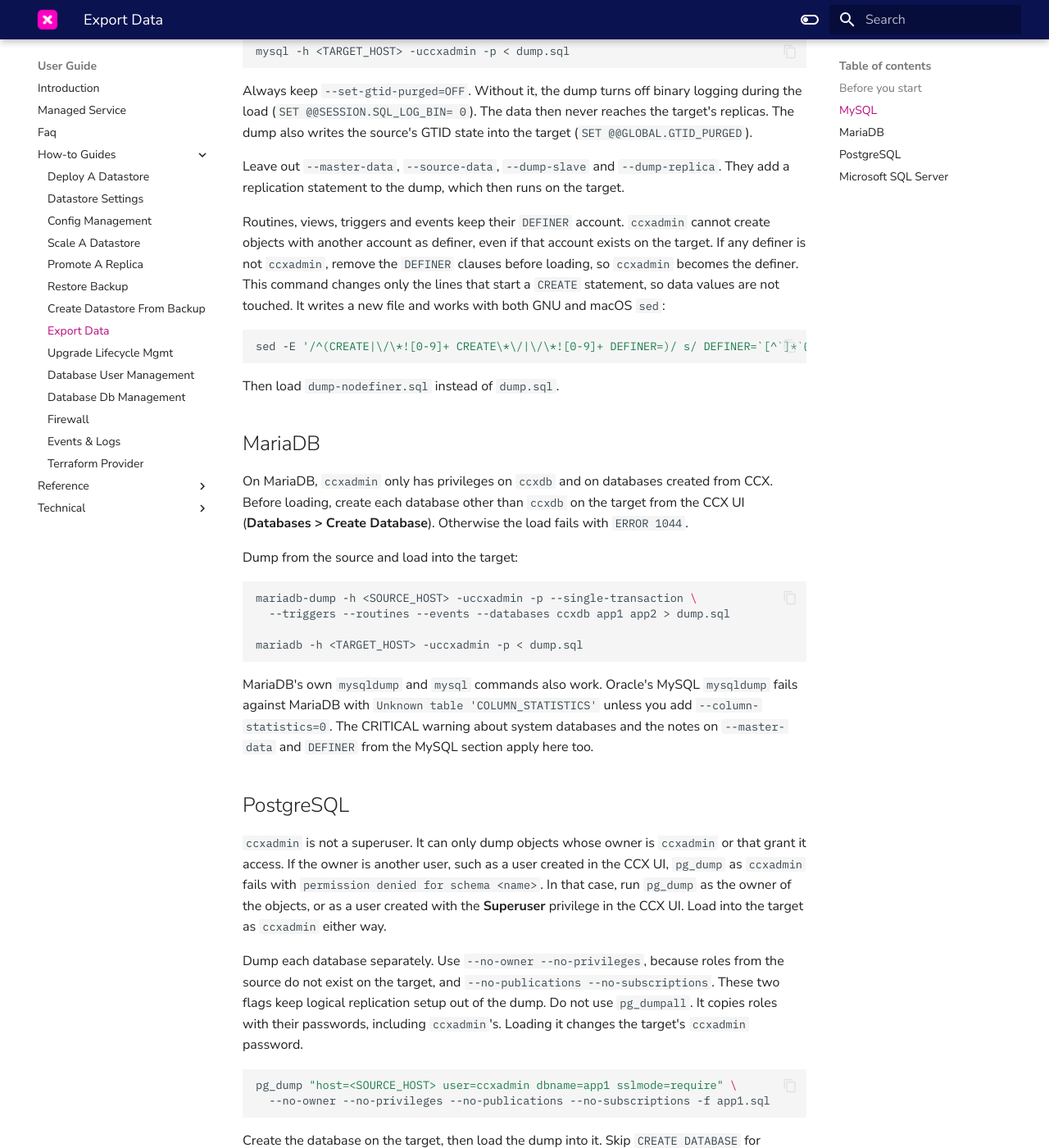
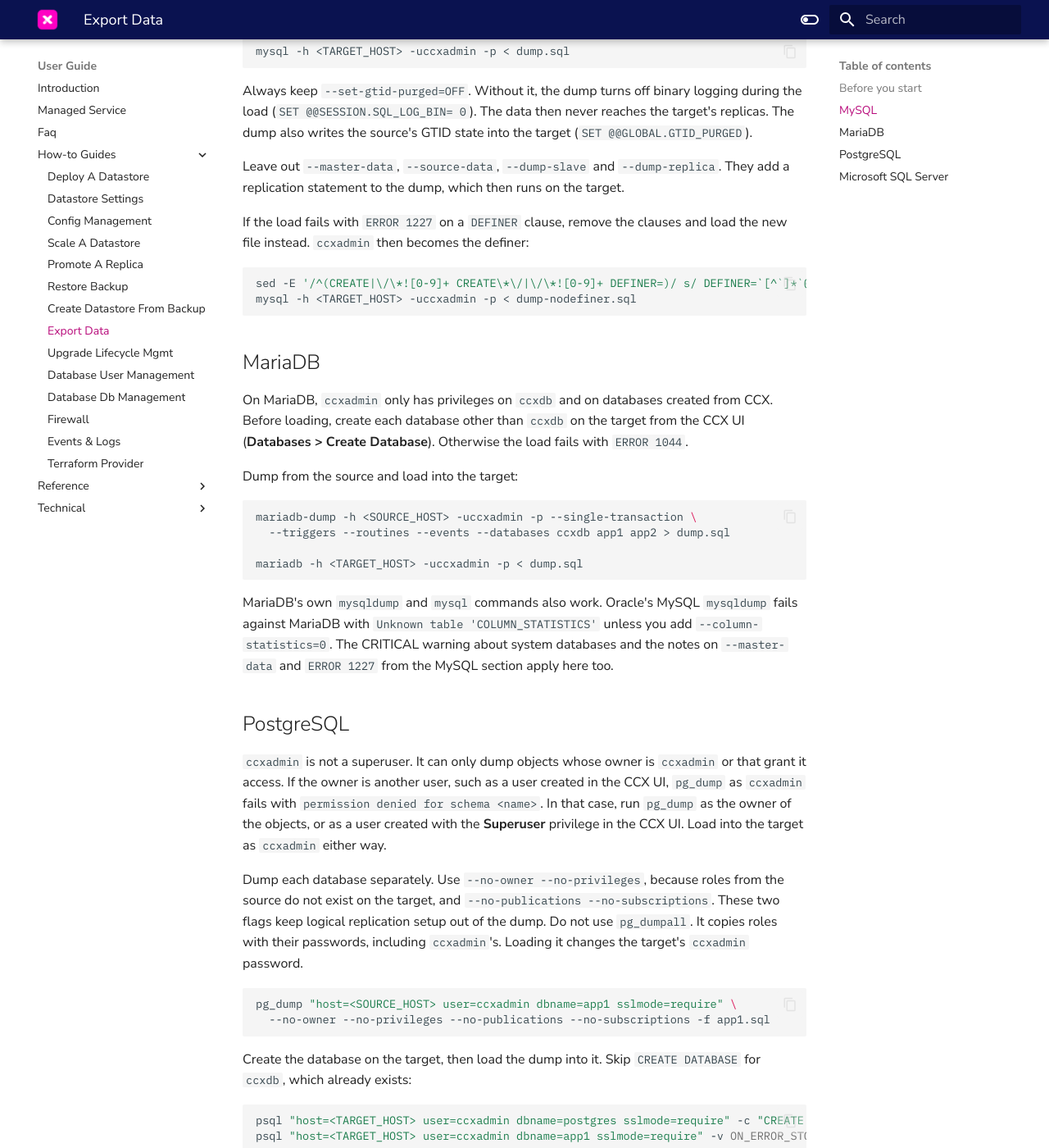
Before and after one commit to severalnines/ccx-docs, an MkDocs documentation site: the page built from docs/user/Howto/Export-Data.md, in a window 1280 px wide and 1400 px high, scrolled down 1625 px. Shown: the whole window at 82% size. Built offline with MkDocs 1.6.1 and Material for MkDocs 9.7.7, drawn with Linux system fonts in a browser that asks for light colours; comment, search, counter and statistics services are not loaded.

Commit message:
CCX-6493 docs: shorten the DEFINER note to the ERROR 1227 case
Co-Authored-By: Claude Opus 5.5 <noreply@anthropic.com>

````diff
--- a/docs/user/Howto/Export-Data.md
+++ b/docs/user/Howto/Export-Data.md
@@ -52,13 +52,12 @@ Always keep `--set-gtid-purged=OFF`. Without it, the dump turns off binary loggi
 
 Leave out `--master-data`, `--source-data`, `--dump-slave` and `--dump-replica`. They add a replication statement to the dump, which then runs on the target.
 
-Routines, views, triggers and events keep their `DEFINER` account. `ccxadmin` cannot create objects with another account as definer, even if that account exists on the target. If any definer is not `ccxadmin`, remove the `DEFINER` clauses before loading, so `ccxadmin` becomes the definer. This command changes only the lines that start a `CREATE` statement, so data values are not touched. It writes a new file and works with both GNU and macOS `sed`:
+If the load fails with `ERROR 1227` on a `DEFINER` clause, remove the clauses and load the new file instead. `ccxadmin` then becomes the definer:
 
 ```bash
 sed -E '/^(CREATE|\/\*![0-9]+ CREATE\*\/|\/\*![0-9]+ DEFINER=)/ s/ DEFINER=`[^`]*`@`[^`]*`//' dump.sql > dump-nodefiner.sql
+mysql -h <TARGET_HOST> -uccxadmin -p < dump-nodefiner.sql
 ```
-
-Then load `dump-nodefiner.sql` instead of `dump.sql`.
 
 ## MariaDB
 
@@ -73,7 +72,7 @@ mariadb-dump -h <SOURCE_HOST> -uccxadmin -p --single-transaction \
 mariadb -h <TARGET_HOST> -uccxadmin -p < dump.sql
 ```
 
-MariaDB's own `mysqldump` and `mysql` commands also work. Oracle's MySQL `mysqldump` fails against MariaDB with `Unknown table 'COLUMN_STATISTICS'` unless you add `--column-statistics=0`. The CRITICAL warning about system databases and the notes on `--master-data` and `DEFINER` from the MySQL section apply here too.
+MariaDB's own `mysqldump` and `mysql` commands also work. Oracle's MySQL `mysqldump` fails against MariaDB with `Unknown table 'COLUMN_STATISTICS'` unless you add `--column-statistics=0`. The CRITICAL warning about system databases and the notes on `--master-data` and `ERROR 1227` from the MySQL section apply here too.
 
 ## PostgreSQL
 
````
